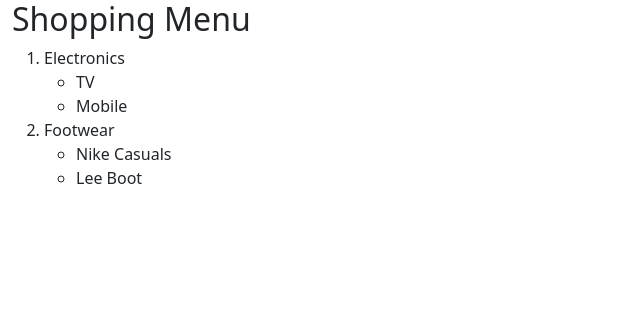
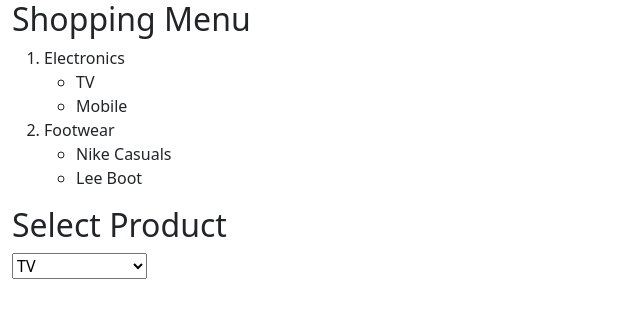
Before and after one commit to anmolbiranwar/shopping-react, a React (Create React App) app: page / in a window 1280 px wide. Shown: the top 318 px of the page, without its empty margins (0-640 px from the left). Built offline with nearby package versions, Linux system fonts and the light colour scheme.

Commit message:
Update data-bindingNestedData.component.js

```diff
--- a/src/components/login/data binding/data-bindingNestedData.component.js
+++ b/src/components/login/data binding/data-bindingNestedData.component.js
@@ -24,6 +24,20 @@ export function DataBinding4Component()
                         )
                 }
             </ol>
+            <h2>Select Product</h2>
+            <select>
+                {
+                    menu.map(item=>
+                        <optgroup label={item.Category} key={item.Category}>
+                            {
+                                item.Product.map(product=>
+                                    <option key={product}>{product}</option>
+                                    )
+                            }
+                        </optgroup>
+                        )
+                }
+            </select>
         </div>
     )
 }
```
